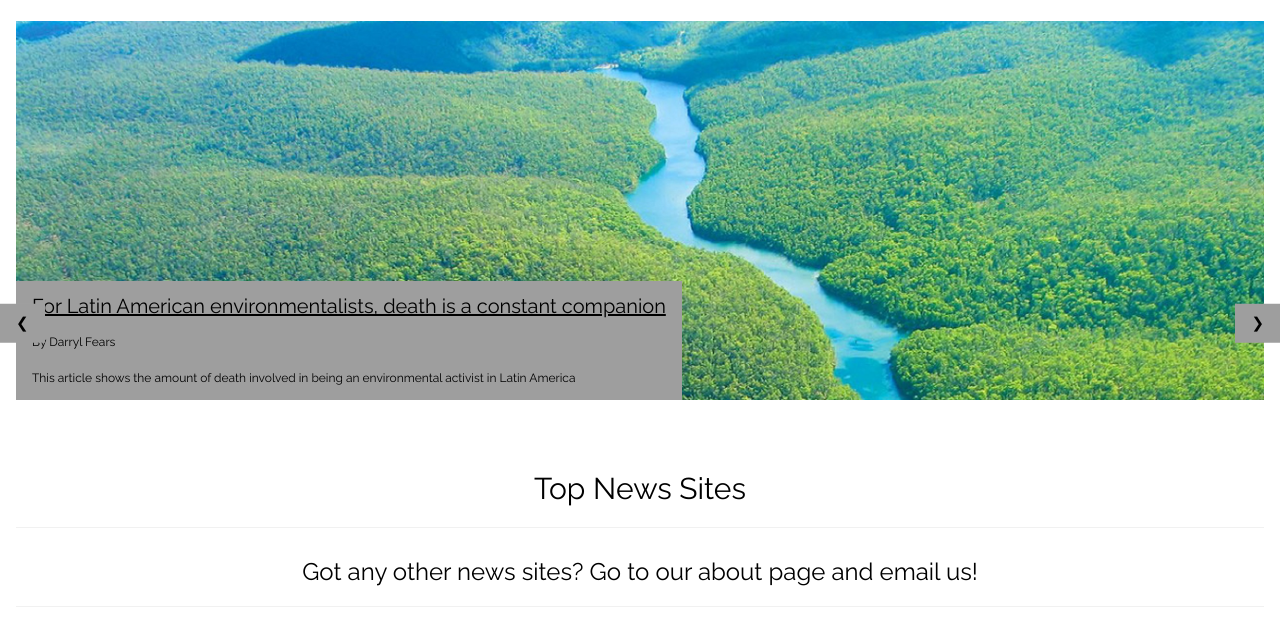
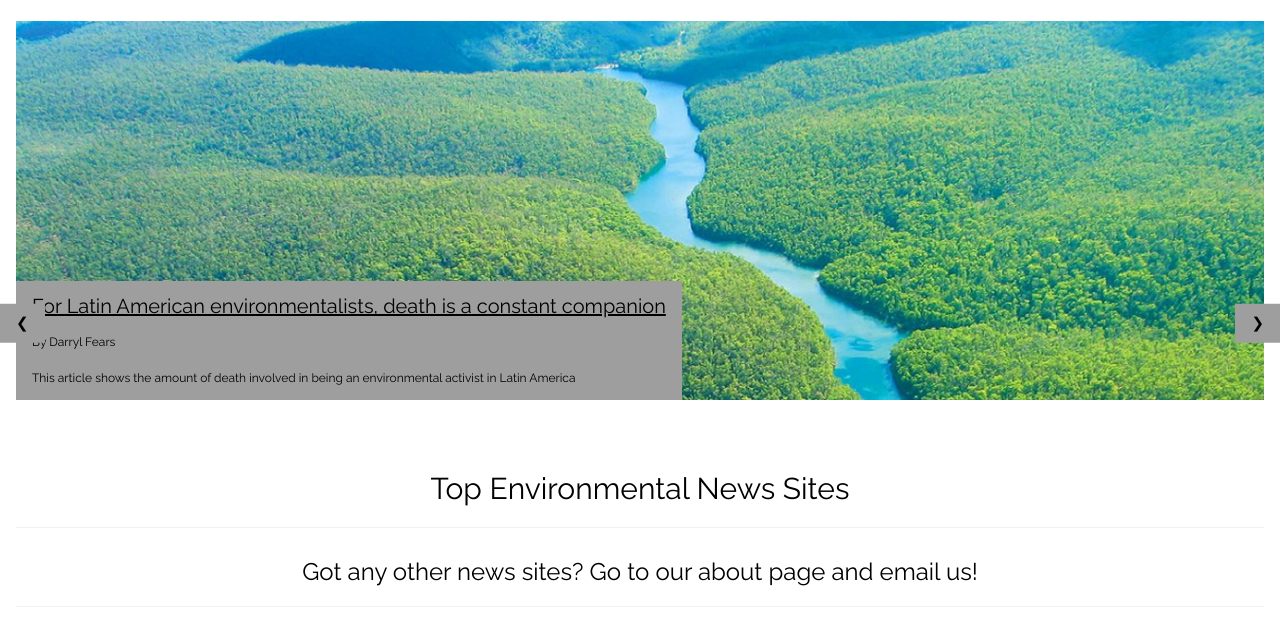
Before and after one commit to auddin19/environmentGWC.github.io, a plain HTML site: page news.html in a window 1280 px wide. Shown: the part 77-704 px from the top of the page. Drawn offline with nearby package versions, Linux system fonts and the light colour scheme.

Commit message:
Update news.html

```diff
--- a/news.html
+++ b/news.html
@@ -155,7 +155,7 @@ function showDivs(n) {
 
    <!-- Websites to Visit Formatting -->
   <div class="w3-container w3-padding-32" id="projects">
-    <h2 style="text-align:center;font-family:'Raleway',Sans-Serif;"class="w3-border-bottom w3-border-light-grey w3-padding-16" style="font-family:'Raleway', Sans-Serif;">Top News Sites</h2>
+    <h2 style="text-align:center;font-family:'Raleway',Sans-Serif;"class="w3-border-bottom w3-border-light-grey w3-padding-16" style="font-family:'Raleway', Sans-Serif;">Top Environmental News Sites</h2>
    <h3 style="text-align:center;font-family:'Raleway',Sans-Serif;"class="w3-border-bottom w3-border-light-grey w3-padding-16" style="font-family:'Raleway', Sans-Serif;">Got any other news sites? Go to our about page and email us!</h3>
   </div>
 
```
